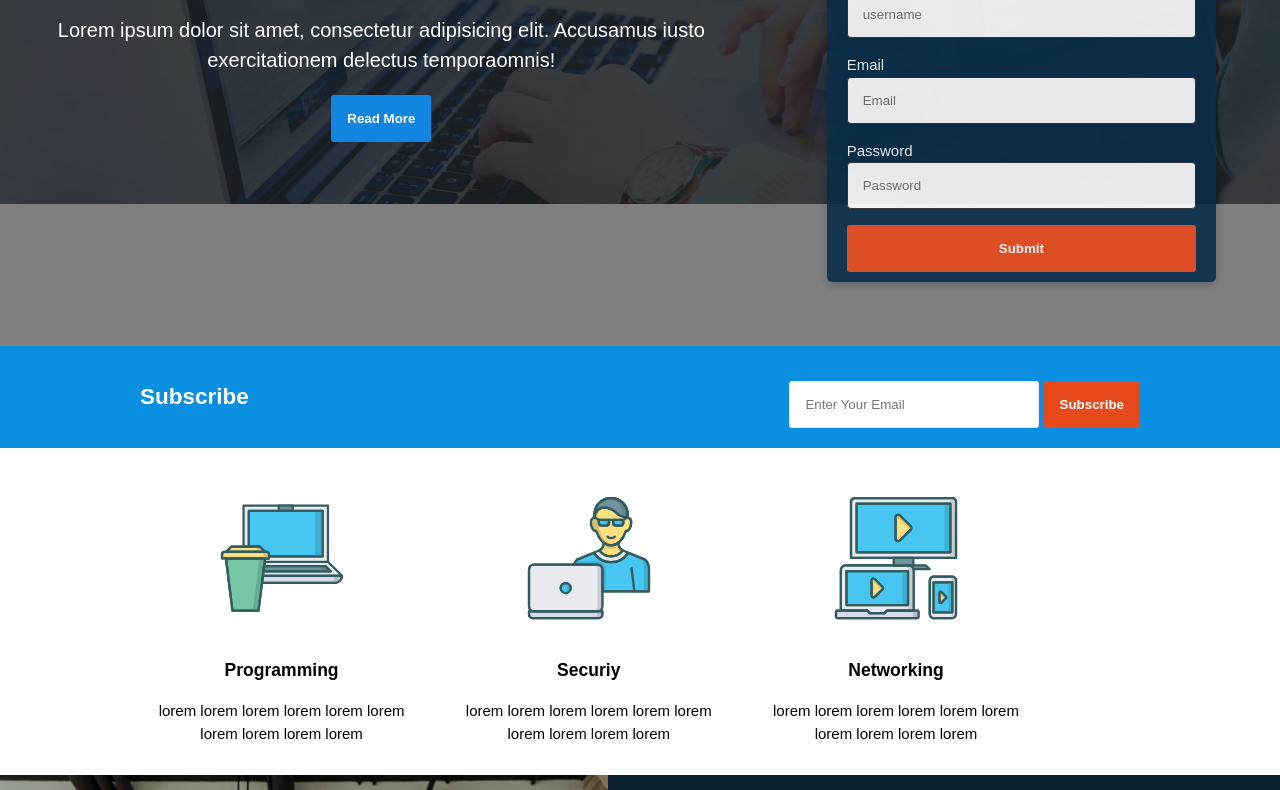
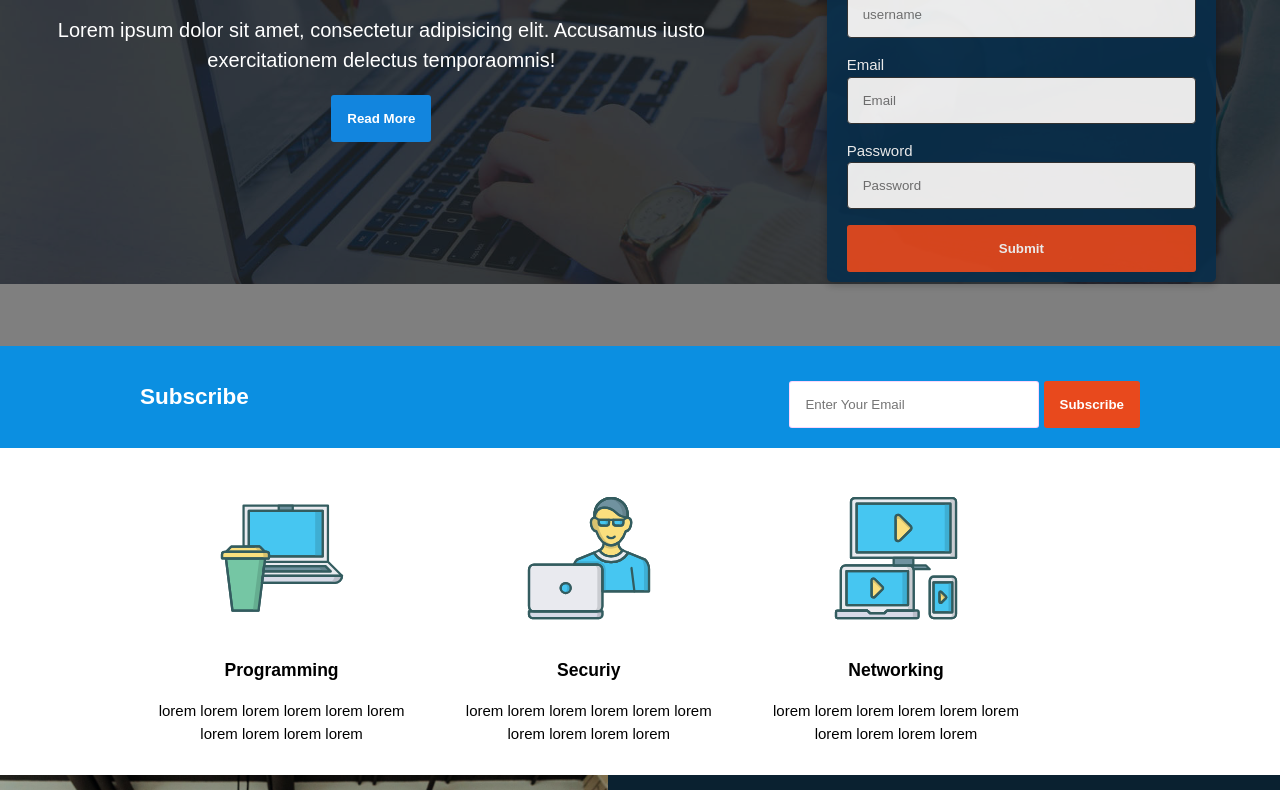
Before and after one commit to gcodiac/Tech, a plain HTML site: page index.html in a window 1280 px wide. Shown: the part 290-1080 px from the top of the page. Drawn offline with Linux system fonts and the light colour scheme.

Commit message:
Update style.css

```diff
--- a/css/style.css
+++ b/css/style.css
@@ -137,7 +137,7 @@ header a:hover {
 	top: 70px;
 	left: 0;
 	width: 100%;
-	height: 53vh;
+	height: 63vh;
 	z-index: -3;
 }
 #showcase {
```
